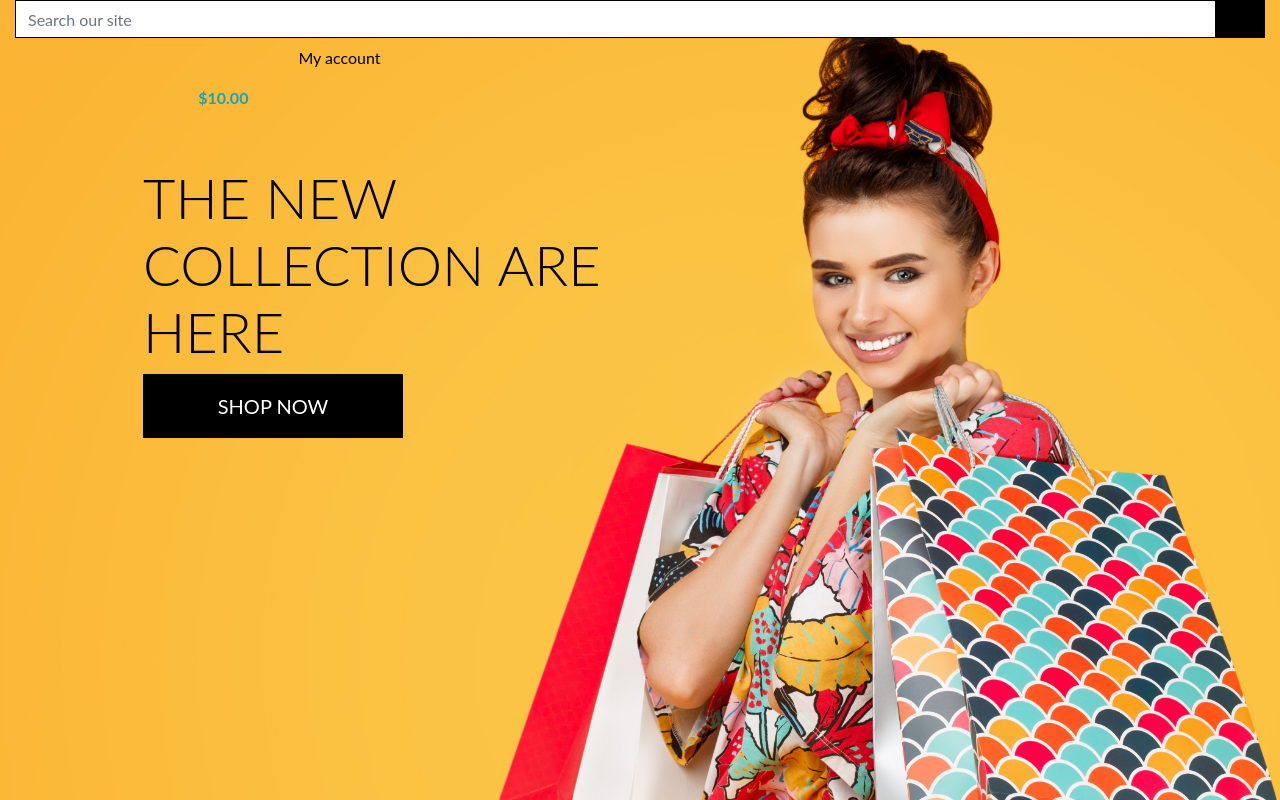
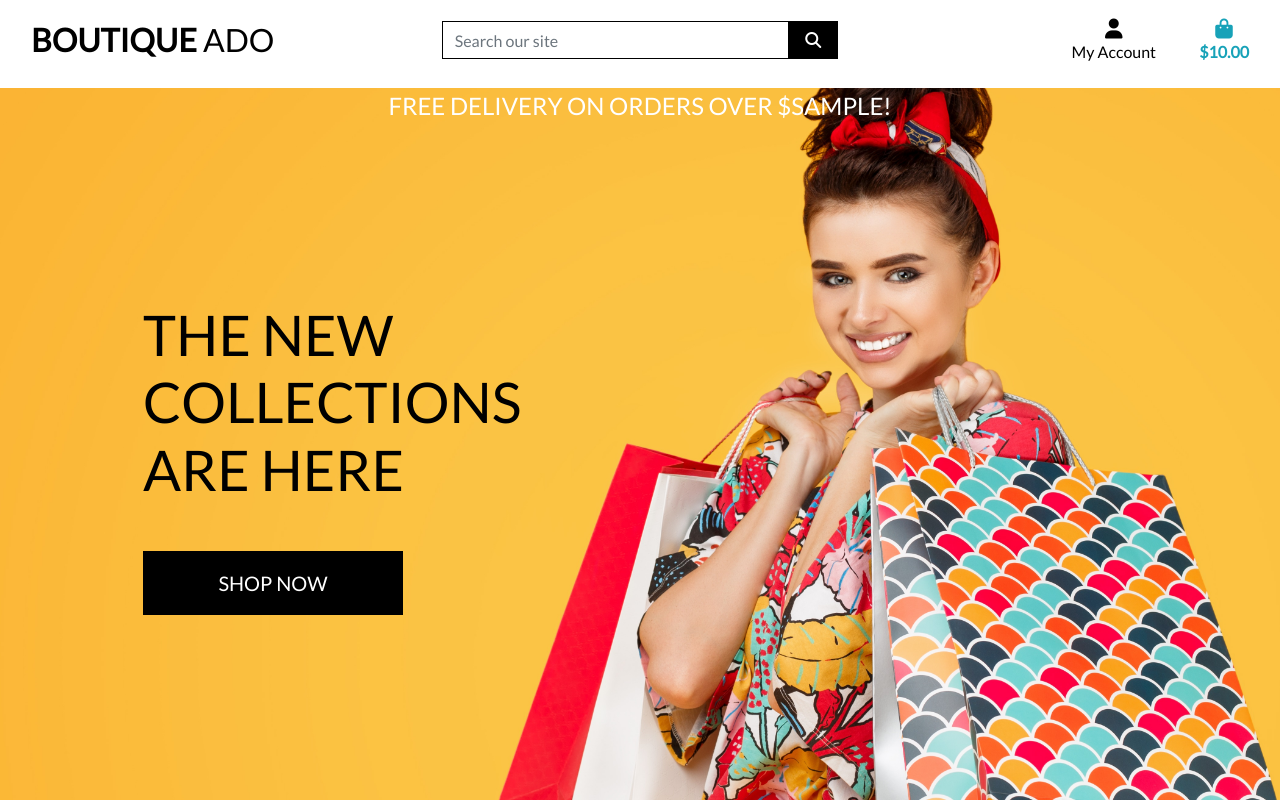
Before and after one commit to Christina5P/boutique_ado, a Django app: template home/templates/home/index.html in a window 1280 px wide. Run offline with Django 3.2, Linux system fonts and the light colour scheme; the template is opened without the code that fills it: most values are stand-ins (such as "Sample title", 1, 10 or a date in 2020); one stand-in notice (Sample message) is shown; some libraries are stand-ins or nearby versions.

Commit message:
fixed navbar was hidden

```diff
--- a/home/templates/home/index.html
+++ b/home/templates/home/index.html
@@ -2,27 +2,26 @@
 {% load static %}
 
 {% block page_header %}
-<div class='container header-container'>
-    <div class='row'>
-        <div class='col'></div>
+    <div class="container header-container">
+        <div class="row">
+            <div class="col"></div>
         </div>
     </div>
 {% endblock %}
 
 {% block content %}
- <div class='container h-100'>
-    <div class='row h-100'>
-        <div class='col-7 col-md-6-my-auto '>
-            <h1 class='display-4 logo-font text-black'>
-                The new collection are here
+    <div class="container h-100">
+        <div class="row h-100">
+            <div class="col-7 col-md-6 my-auto">
+                <h1 class="display-4 logo-font text-black">
+                    The new collections are here
                 </h1>
-            <div>
+                <div class="my-5">
                     <h4>
-                    <a href="" class="shop-now-button btn btn-lg rounded-0 text-uppercase py-3">Shop now</a>
+                        <a href="" class="shop-now-button btn btn-lg rounded-0 text-uppercase py-3">Shop Now</a>
                     </h4>
                 </div>
             </div>
         </div>
     </div>
-
 {% endblock %}
--- a/templates/base.html
+++ b/templates/base.html
@@ -15,19 +15,20 @@
 
     {% block corecss %}
         <link rel="stylesheet" href="https://stackpath.bootstrapcdn.com/bootstrap/4.4.1/css/bootstrap.min.css" integrity="sha384-Vkoo8x4CGsO3+Hhxv8T/Q5PaXtkKtu6ug5TOeNV6gBiFeWPGFN9MuhOf23Q9Ifjh" crossorigin="anonymous">
-        <link rel="preconnect" href="https://fonts.googleapis.com">
-        <link rel="stylesheet" href="{% static 'base.css' %}">
+        <link rel="stylesheet" href="https://fonts.googleapis.com/css?family=Lato&display=swap">
+        <link rel="stylesheet" href="{% static 'css/base.css' %}">
     {% endblock %}
 
     {% block extra_css %}
     {% endblock %}
 
     {% block corejs %}
-        <script src="https://code.jquery.com/jquery-3.4.1.slim.min.js" integrity="sha384-J6qa4849blE2+poT4WnyKhv5vZF5SrPo0iEjwBvKU7imGFAV0wwj1yYfoRSJoZ+n" crossorigin="anonymous"></script>
-
+        <script src="https://kit.fontawesome.com/e9c73d7092.js" crossorigin="anonymous"></script>
+        <script src="https://code.jquery.com/jquery-3.4.1.min.js" integrity="sha256-CSXorXvZcTkaix6Yvo6HppcZGetbYMGWSFlBw8HfCJo=" crossorigin="anonymous"></script>
         <script src="https://cdn.jsdelivr.net/npm/popper.js@1.16.0/dist/umd/popper.min.js" integrity="sha384-Q6E9RHvbIyZFJoft+2mJbHaEWldlvI9IOYy5n3zV9zzTtmI3UksdQRVvoxMfooAo" crossorigin="anonymous"></script>
-
         <script src="https://stackpath.bootstrapcdn.com/bootstrap/4.4.1/js/bootstrap.min.js" integrity="sha384-wfSDF2E50Y2D1uUdj0O3uMBJnjuUD4Ih7YwaYd1iqfktj0Uod8GCExl3Og8ifwB6" crossorigin="anonymous"></script>
+        <!-- Stripe -->
+        <script src="https://js.stripe.com/v3/"></script>
     {% endblock %}
 
     {% block extra_js %}
@@ -37,33 +38,33 @@
   </head>
   <body>
     <header class="container-fluid fixed-top">
-       <div id="topnav" class='row bg-white pt-lg-2 d-none d lg-flex'>
-          <div class='col-12 col-lg-4 my-auto py-1 py-lg-0 text-center-lg-left'></div>
-          <a href="{% url 'home' %}" class='nav-link main-logo-link'>
-            <h2 class='logo-font text-black my-0'><strong>Boutique</strong>Ado</h2>
+        <div id="topnav" class="row bg-white pt-lg-2 d-none d-lg-flex">
+            <div class="col-12 col-lg-4 my-auto py-1 py-lg-0 text-center text-lg-left">
+                <a href="{% url 'home' %}" class="nav-link main-logo-link">
+                    <h2 class="logo-font text-black my-0"><strong>Boutique</strong> Ado</h2>
                 </a>
             </div>
-          <div class='col-12 col-lg-4 my-auto py-1 py-lg-0'></div>
+            <div class="col-12 col-lg-4 my-auto py-1 py-lg-0">
                 <form method="GET" action="">
                     <div class="input-group w-100">
                         <input class="form-control border border-black rounded-0" type="text" name="q" placeholder="Search our site">
                         <div class="input-group-append">
                             <button class="form-control btn btn-black border border-black rounded-0" type="submit">
                                 <span class="icon">
-                    <i class="fas fa-Search"></i>
+                                    <i class="fas fa-search"></i>
                                 </span>
                             </button>
                         </div>
                     </div>
                 </form>
             </div>
-          <div class='col-12 col-lg-4 my-auto py-1 py-lg-0'>
+            <div class="col-12 col-lg-4 my-auto py-1 py-lg-0">
                 <ul class="list-inline list-unstyled text-center text-lg-right my-0">
                     <li class="list-inline-item dropdown">
                         <a class="text-black nav-link" href="#" id="user-options" data-toggle="dropdown" aria-haspopup="true" aria-expanded="false">
                             <div class="text-center">
-                    <div><i class="fas fa user- fa-lg"></i></div>
-                    <p class="my-0">My account</p>
+                                <div><i class="fas fa-user fa-lg"></i></div>
+                                <p class="my-0">My Account</p>
                             </div>
                         </a>
                         <div class="dropdown-menu border-0" aria-labelledby="user-options">
@@ -71,16 +72,16 @@
                                 {% if request.user.is_superuser %}
                                     <a href="" class="dropdown-item">Product Management</a>
                                 {% endif %}
-                  <a href="" calss="dropdown-item">My Profile</a>
+                                <a href="" class="dropdown-item">My Profile</a>
                                 <a href="{% url 'account_logout' %}" class="dropdown-item">Logout</a>
                             {% else %}
-                  <a href=" {% url 'account_signup' %}" class="dropdown-item">Register</a>
-                  <a href=" {% url 'account_login' %}" class="dropdown-item">Login</a>
+                                <a href="{% url 'account_signup' %}" class="dropdown-item">Register</a>
+                                <a href="{% url 'account_login' %}" class="dropdown-item">Login</a>
                             {% endif %}
                         </div>
                     </li>
-              <li class="list-inline-item"></li>
-              <a class="{% if grand_total %}text-info font-weight-bold{% else %} text-black{% endif %} nav-link" href="">
+                    <li class="list-inline-item">
+                        <a class="{% if grand_total %}text-info font-weight-bold{% else %}text-black{% endif %} nav-link" href="">
                             <div class="text-center">
                                 <div><i class="fas fa-shopping-bag fa-lg"></i></div>
                                 <p class="my-0">
@@ -92,14 +93,41 @@
                                 </p>
                             </div>
                         </a>
+                    </li>
                 </ul>
+            </div>
+        </div>
+        <div class="row bg-white">
+            <nav class="navbar navbar-expand-lg navbar-light w-100">
+                <button class="navbar-toggler" type="button" data-toggle="collapse" data-target="#main-nav" aria-controls="main-nav" aria-expanded="false" aria-label="Toggle navigation">
+                    <span class="navbar-toggler-icon"></span>
+                </button>
+
+            </nav>
+        </div>
+        <div id="delivery-banner" class="row text-center">
+            <div class="col bg-black text-white">
+                <h4 class="logo-font my-1">Free delivery on orders over ${{ free_delivery_threshold }}!</h4>
             </div>
         </div>
     </header>
 
-
     {% if messages %}
-        <div class="message-container"></div>
+        <div class="message-container">
+            {% for message in messages %}
+                {% with message.level as level %}
+                    {% if level == 40 %}
+                        {% include 'includes/toasts/toast_error.html' %}
+                    {% elif level == 30 %}
+                        {% include 'includes/toasts/toast_warning.html' %}
+                    {% elif level == 25 %}
+                        {% include 'includes/toasts/toast_success.html' %}
+                    {% else %}
+                        {% include 'includes/toasts/toast_info.html' %}
+                    {% endif %}
+                {% endwith %}
+            {% endfor %}
+        </div>
     {% endif %}
 
     {% block page_header %}
@@ -109,6 +137,9 @@
     {% endblock %}
 
     {% block postloadjs %}
+    <script type="text/javascript">
+        $('.toast').toast('show');
+    </script>
     {% endblock %}
 
 
```
Also changed, not shown: static/css/base.css (renamed from static/base.css). Lines whose indentation alone changed are shown as unchanged.
